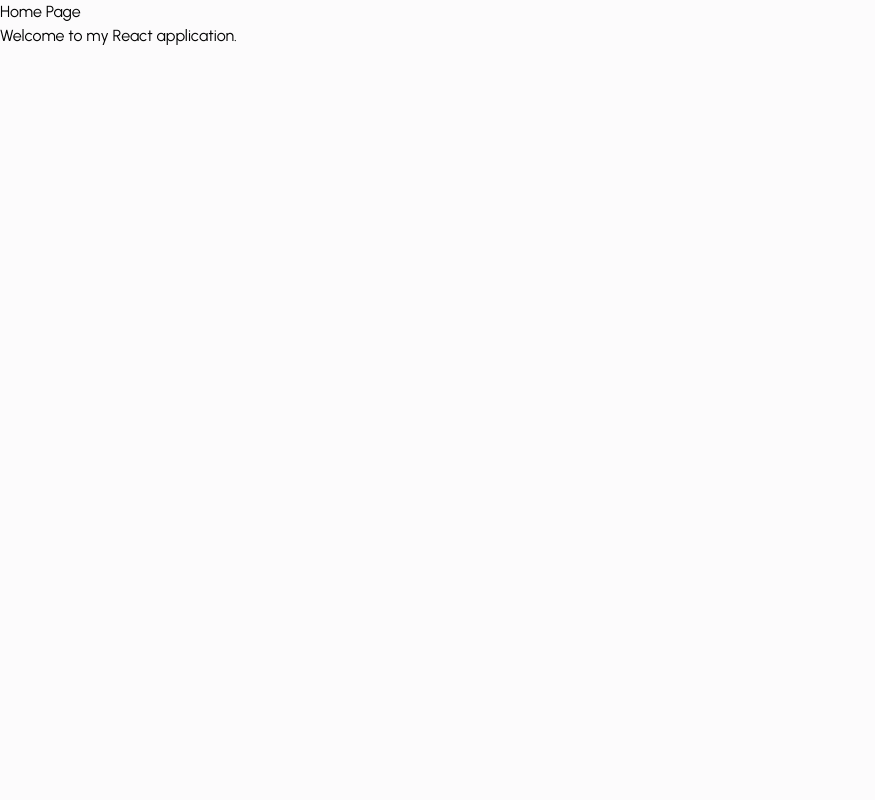
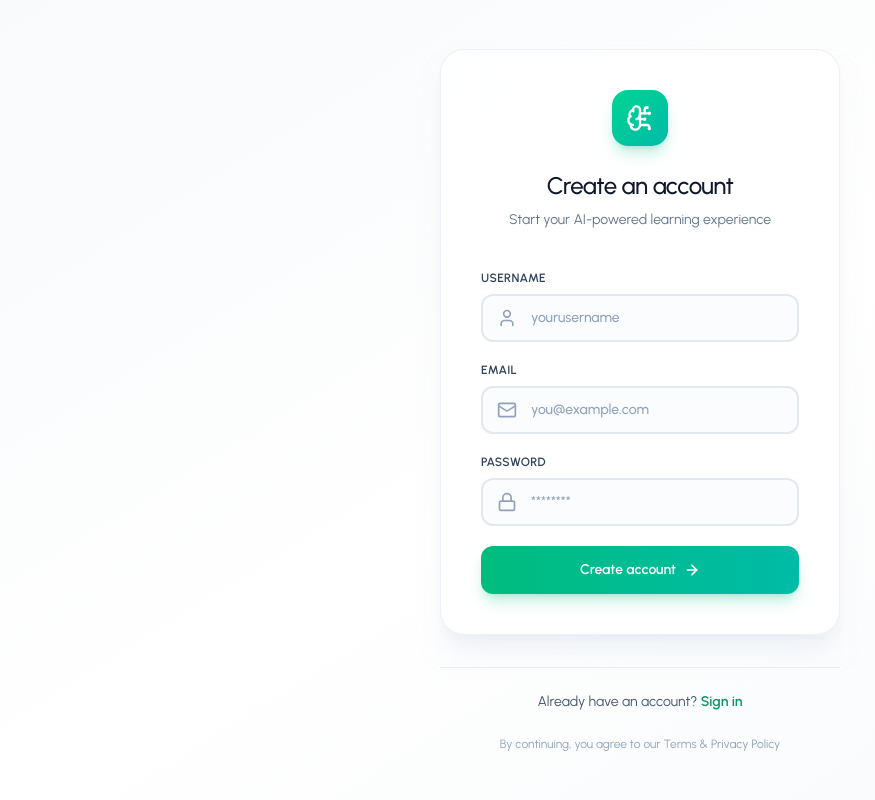
Before and after one commit to divyanshumohapatra/AI-Learning-Assistant, a React (Vite) app in the folder frontend/ai-learning-assistant/: page /register in a window 1280 px wide. Shown: the whole page, without its empty margins (0-875 px from the left). Built offline with nearby package versions, Linux system fonts and the light colour scheme.

Commit message:
Add registration page

```diff
--- a/frontend/ai-learning-assistant/src/pages/Auth/RegisterPage.jsx
+++ b/frontend/ai-learning-assistant/src/pages/Auth/RegisterPage.jsx
@@ -1,12 +1,227 @@
-import React from "react";
+import React, { useState } from "react";
+import { Link, useNavigate } from "react-router-dom";
+import authService from "../../services/authService";
+import {
+  BrainCircuit,
+  Mail,
+  Lock,
+  ArrowRight,
+  User,
+} from "lucide-react";
+import toast from "react-hot-toast";
 
 const RegisterPage = () => {
-    return (
-        <div>
-            <h1>Home Page</h1>
-            <p>Welcome to my React application.</p>
+  const [username, setUsername] = useState("");
+  const [email, setEmail] = useState("");
+  const [password, setPassword] = useState("");
+
+  const [error, setError] = useState("");
+  const [loading, setLoading] = useState(false);
+  const [focusedField, setFocusedField] = useState(null);
+
+  const navigate = useNavigate();
+
+  const handleSubmit = async (e) => {
+    e.preventDefault();
+
+    if (password.length < 6) {
+      setError("Password must be at least 6 characters long.");
+      return;
+    }
+
+    setError("");
+    setLoading(true);
+
+    try {
+      await authService.register(username, email, password);
+
+      toast.success("Registration successful! Please login.");
+      navigate("/login");
+    } catch (err) {
+      const message =
+        err.message ||
+        "Failed to register. Please check your credentials.";
+
+      setError(message);
+      toast.error(message);
+    } finally {
+      setLoading(false);
+    }
+  };
+
+  return (
+    <div className="relative flex items-center justify-center min-h-screen bg-gradient-to-br from-slate-50 via-white to-slate-50">
+      {/* Background Pattern */}
+      <div className="absolute inset-0 bg-[radial-gradient(#e5e7eb_1px,transparent_1px)] bg-[size:16px_16px] opacity-30 pointer-events-none" />
+
+      <div className="relative z-10 w-full max-w-md px-6">
+        <div className="bg-white/80 backdrop-blur-xl border border-slate-200/60 rounded-3xl shadow-xl shadow-slate-200/50 p-10">
+          {/* Header */}
+          <div className="text-center mb-10">
+            <div className="inline-flex items-center justify-center w-14 h-14 rounded-2xl bg-gradient-to-br from-emerald-400 to-teal-500 shadow-lg shadow-emerald-500/25 mb-6">
+              <BrainCircuit
+                className="w-7 h-7 text-white"
+                strokeWidth={2}
+              />
+            </div>
+
+            <h1 className="text-2xl font-medium text-slate-900 tracking-tight mb-2">
+              Create an account
+            </h1>
+
+            <p className="text-slate-500 text-sm">
+              Start your AI-powered learning experience
+            </p>
+          </div>
+
+          {/* Form */}
+          <form onSubmit={handleSubmit} className="space-y-5">
+            {/* Username */}
+            <div className="space-y-2">
+              <label className="block text-xs font-semibold text-slate-700 uppercase tracking-wide">
+                Username
+              </label>
+
+              <div className="relative">
+                <div
+                  className={`absolute inset-y-0 left-0 pl-4 flex items-center pointer-events-none transition-colors duration-200 ${
+                    focusedField === "username"
+                      ? "text-emerald-500"
+                      : "text-slate-400"
+                  }`}
+                >
+                  <User className="h-5 w-5" strokeWidth={2} />
+                </div>
+
+                <input
+                  type="text"
+                  value={username}
+                  onChange={(e) => setUsername(e.target.value)}
+                  onFocus={() => setFocusedField("username")}
+                  onBlur={() => setFocusedField(null)}
+                  placeholder="yourusername"
+                  required
+                  className="w-full h-12 pl-12 pr-4 border-2 border-slate-200 rounded-xl bg-slate-50/50 text-slate-900 placeholder-slate-400 text-sm font-medium transition-all duration-200 focus:outline-none focus:border-emerald-500 focus:bg-white focus:shadow-lg focus:shadow-emerald-500/10"
+                />
+              </div>
+            </div>
+
+            {/* Email */}
+            <div className="space-y-2">
+              <label className="block text-xs font-semibold text-slate-700 uppercase tracking-wide">
+                Email
+              </label>
+
+              <div className="relative">
+                <div
+                  className={`absolute inset-y-0 left-0 pl-4 flex items-center pointer-events-none transition-colors duration-200 ${
+                    focusedField === "email"
+                      ? "text-emerald-500"
+                      : "text-slate-400"
+                  }`}
+                >
+                  <Mail className="h-5 w-5" strokeWidth={2} />
+                </div>
+
+                <input
+                  type="email"
+                  value={email}
+                  onChange={(e) => setEmail(e.target.value)}
+                  onFocus={() => setFocusedField("email")}
+                  onBlur={() => setFocusedField(null)}
+                  placeholder="you@example.com"
+                  required
+                  className="w-full h-12 pl-12 pr-4 border-2 border-slate-200 rounded-xl bg-slate-50/50 text-slate-900 placeholder-slate-400 text-sm font-medium transition-all duration-200 focus:outline-none focus:border-emerald-500 focus:bg-white focus:shadow-lg focus:shadow-emerald-500/10"
+                />
+              </div>
+            </div>
+
+            {/* Password */}
+            <div className="space-y-2">
+              <label className="block text-xs font-semibold text-slate-700 uppercase tracking-wide">
+                Password
+              </label>
+
+              <div className="relative">
+                <div
+                  className={`absolute inset-y-0 left-0 pl-4 flex items-center pointer-events-none transition-colors duration-200 ${
+                    focusedField === "password"
+                      ? "text-emerald-500"
+                      : "text-slate-400"
+                  }`}
+                >
+                  <Lock className="h-5 w-5" strokeWidth={2} />
+                </div>
+
+                <input
+                  type="password"
+                  value={password}
+                  onChange={(e) => setPassword(e.target.value)}
+                  onFocus={() => setFocusedField("password")}
+                  onBlur={() => setFocusedField(null)}
+                  placeholder="********"
+                  required
+                  className="w-full h-12 pl-12 pr-4 border-2 border-slate-200 rounded-xl bg-slate-50/50 text-slate-900 placeholder-slate-400 text-sm font-medium transition-all duration-200 focus:outline-none focus:border-emerald-500 focus:bg-white focus:shadow-lg focus:shadow-emerald-500/10"
+                />
+              </div>
+            </div>
+
+            {/* Error */}
+            {error && (
+              <div className="rounded-lg bg-red-50 border border-red-200 p-3">
+                <p className="text-xs text-red-600 font-medium text-center">
+                  {error}
+                </p>
+              </div>
+            )}
+
+            {/* Submit */}
+            <button
+              type="submit"
+              disabled={loading}
+              className="group relative w-full h-12 bg-gradient-to-r from-emerald-500 to-teal-500 hover:from-emerald-600 hover:to-teal-600 active:scale-[0.98] text-white text-sm font-semibold rounded-xl transition-all duration-200 focus:outline-none focus:ring-4 focus:ring-emerald-500/20 disabled:opacity-50 disabled:cursor-not-allowed disabled:active:scale-100 shadow-lg shadow-emerald-500/25 overflow-hidden"
+            >
+              <span className="relative z-10 flex items-center justify-center gap-2">
+                {loading ? (
+                  <>
+                    <div className="w-4 h-4 border-2 border-white/30 border-t-white rounded-full animate-spin" />
+                    Creating account...
+                  </>
+                ) : (
+                  <>
+                    Create account
+                    <ArrowRight
+                      className="w-4 h-4 group-hover:translate-x-1 transition-transform duration-200"
+                      strokeWidth={2.5}
+                    />
+                  </>
+                )}
+              </span>
+
+              <div className="absolute inset-0 bg-gradient-to-r from-white/0 via-white/20 to-white/0 translate-x-[-100%] group-hover:translate-x-[100%] transition-transform duration-700" />
+            </button>
+          </form>
         </div>
-    );
+
+        {/* Footer */}
+        <div className="mt-8 pt-6 border-t border-slate-200/60">
+          <p className="text-center text-sm text-slate-600">
+            Already have an account?{" "}
+            <Link
+              to="/login"
+              className="font-semibold text-emerald-600 hover:text-emerald-700 transition-colors duration-200"
+            >
+              Sign in
+            </Link>
+          </p>
+        </div>
+
+        <p className="text-center text-xs text-slate-400 mt-6">
+          By continuing, you agree to our Terms & Privacy Policy
+        </p>
+      </div>
+    </div>
+  );
 };
 
 export default RegisterPage;
```
Also changed, not shown: frontend/ai-learning-assistant/src/components/common/Spinner.jsx (added).
